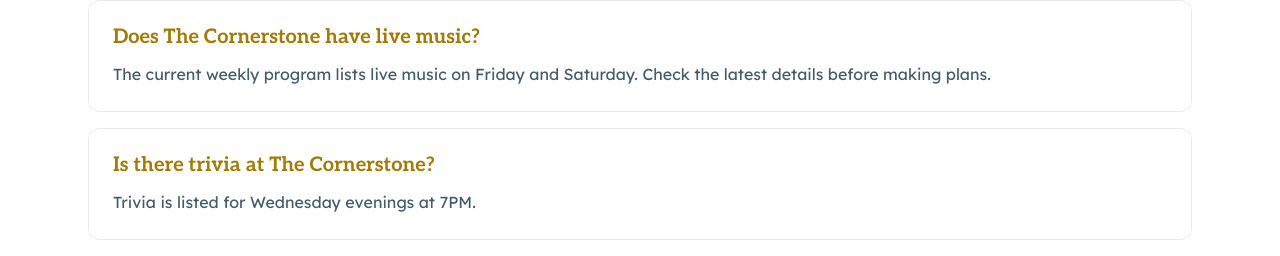
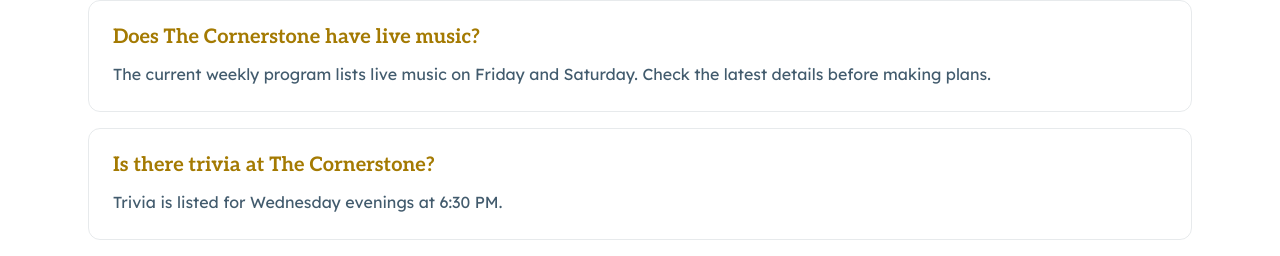
Before and after one commit to Vishal-gitthub/Corner-stone, a Next.js app: page /whatson in a window 1280 px wide. Shown: the part 1308-1564 px from the top of the page. Built offline with nearby package versions, Linux system fonts and the light colour scheme.

Commit message:
trivia nights time updated to 6:30

```diff
--- a/src/app/components/Home/Whats_on.tsx
+++ b/src/app/components/Home/Whats_on.tsx
@@ -32,7 +32,7 @@
   {
     image: Saturday,
     title: "Trivia nights",
-    schedule: "Wednesday | 7 PM",
+    schedule: "Wednesday | 6:30 PM",
     description:
       "Bring your group for Wednesday trivia with food and drinks available at the venue.",
     alt: "Trivia nights at Cornerstone Pub - Wednesday evenings from 6:30 PM to 10 PM with chef specials and great dining experience",
--- a/src/app/whatson/page.tsx
+++ b/src/app/whatson/page.tsx
@@ -64,7 +64,7 @@
   },
   {
     question: "Is there trivia at The Cornerstone?",
-    answer: "Trivia is listed for Wednesday evenings at 7PM.",
+    answer: "Trivia is listed for Wednesday evenings at 6:30 PM.",
   },
   {
     question: "Does The Cornerstone have happy hour?",
```
